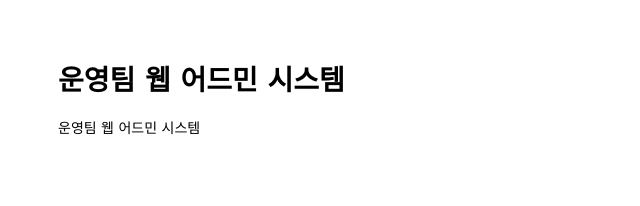
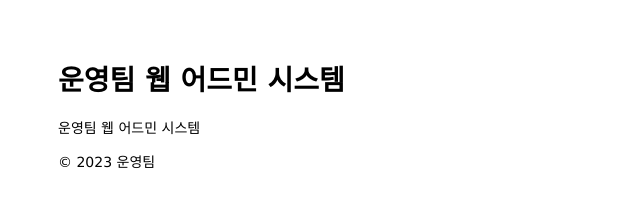
Before and after one commit to citrusfruits6276/git_github, a website: page public/index.html in a window 1280 px wide. Shown: the whole page, without its empty margins (0-640 px from the left). Drawn offline with Linux system fonts and the light colour scheme.

Commit message:
change file

```diff
--- a/public/index.html
+++ b/public/index.html
@@ -10,4 +10,8 @@
   <p>운영팀 웹 어드민 시스템</p>
 </body>
 
+<footer>
+  <p>&copy; 2023 운영팀</p>
+</footer>
+
 </html>
```
